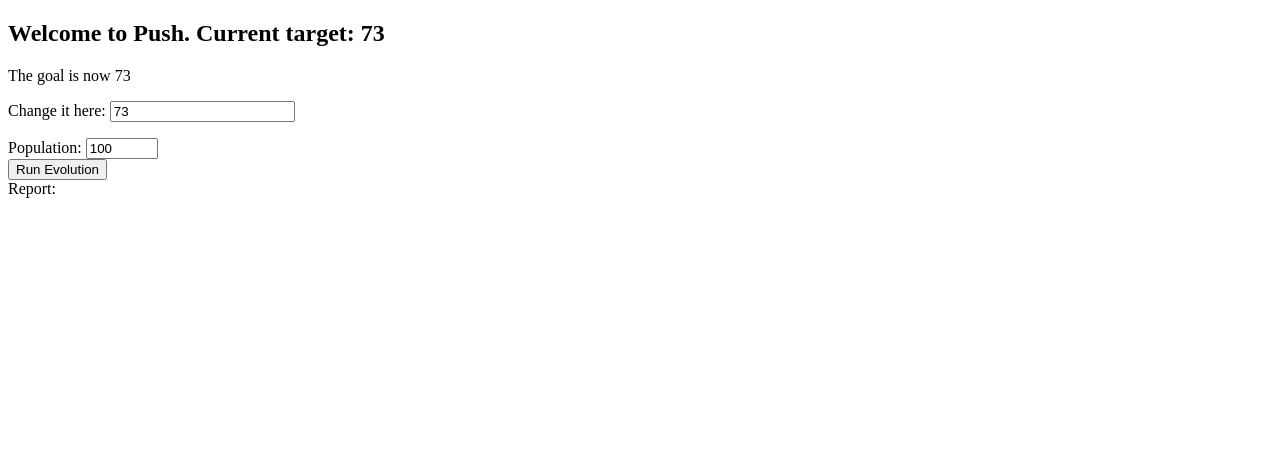
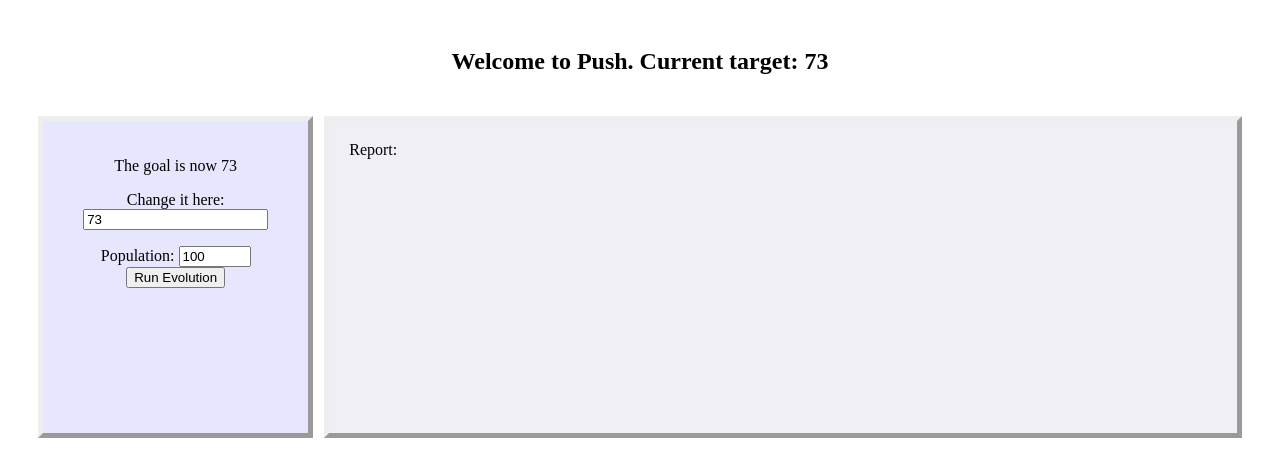
Before and after one commit to push-site/prototype-site, a plain HTML site: page index.html in a window 1280 px wide. Drawn offline with Linux system fonts and the light colour scheme; the site is published under a folder, as on GitHub Pages, so addresses that start at the root find nothing.

Commit message:
Update index.html

```diff
--- a/index.html
+++ b/index.html
@@ -3,7 +3,7 @@
   <head>
     <meta charset="utf-8">
     <meta content="width=device-width, initial-scale=1" name="viewport">
-    <link rel="stylesheet" href="/css/style.css" type="text/css">
+    <link rel="stylesheet" href="./css/style.css" type="text/css">
   </head>
   <body>
     <div id="app">
```
